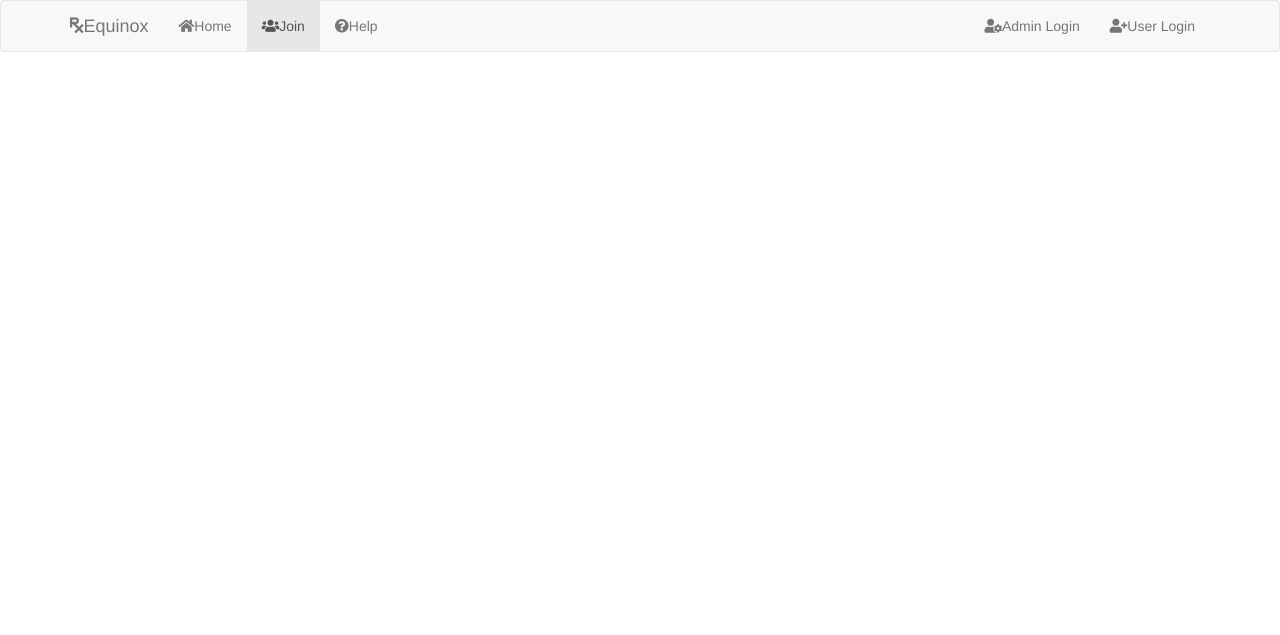
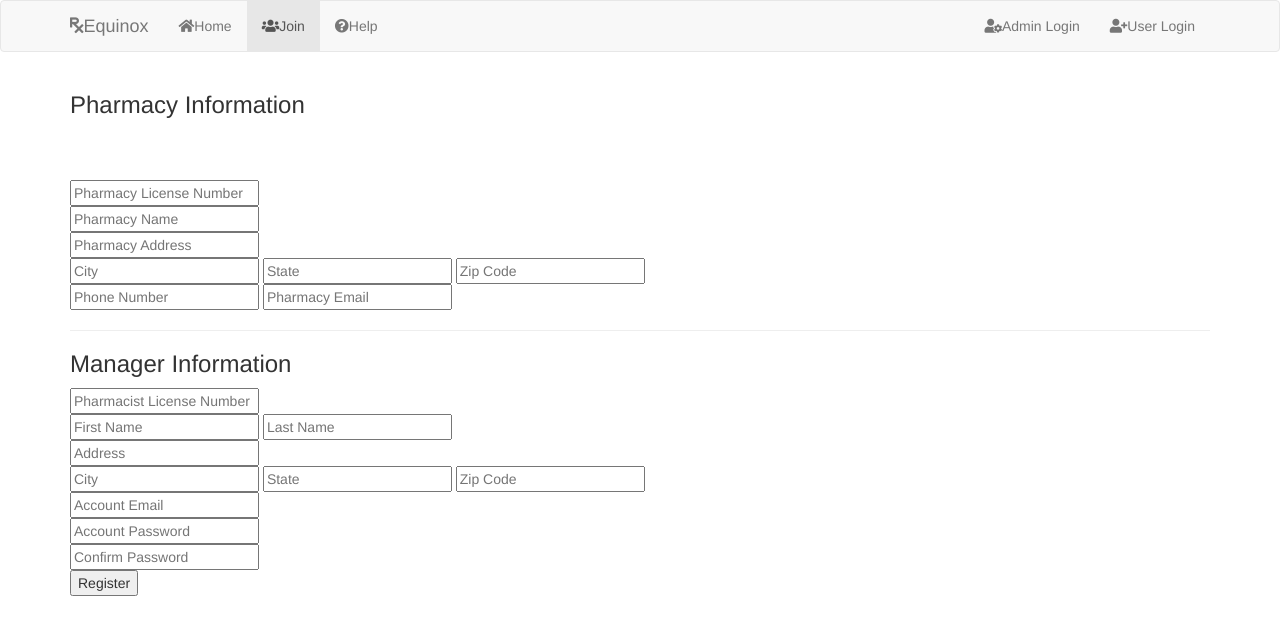
Before and after one commit to CISC-4900-Team/4900-Project-Repo, a PHP site: page /pharm_registration.php in a window 1280 px wide. Shown: the top 635 px of the page. Run offline with PHP 8.4, Linux system fonts and the light colour scheme; some libraries are stand-ins or nearby versions.

Commit message:
Added registration page, and db information

```diff
--- a/admin_login.php
+++ b/admin_login.php
@@ -1,5 +1,5 @@
 <!-- Nav Include -->
-<?php include('includes/header.inc.php'); ?>
+<?php include $_SERVER['DOCUMENT_ROOT'] . '/includes/header.inc.php' ?>
 
 <!-- Admin Login Page Style Sheet -->
 <link rel="stylesheet" href="stylesheets/admin_login_style.css">
--- /dev/null
+++ b/includes/dbinfo.inc.php
@@ -0,0 +1,10 @@
+<?php
+    //MySQL Database Connection Information
+    $dbServername = "localhost";
+    $dbUsername = "root";
+    $dbPassword = "2321456";
+    $dbName = "registrar";
+
+    //Create connection to database
+    $mysqli = mysqli_connect($dbServername, $dbUsername, $dbPassword, $dbName);
+?>
--- a/includes/header.inc.php
+++ b/includes/header.inc.php
@@ -1,4 +1,9 @@
-<?php $activePage = basename($_SERVER['PHP_SELF'], ".php"); ?>
+<?php
+    $activePage = basename($_SERVER['PHP_SELF'], ".php");
+	require('dbinfo.inc.php');
+	//session_start();
+?>
+
 <!DOCTYPE html>
 <html lang="en">
 <head>
--- a/index.php
+++ b/index.php
@@ -1,12 +1,12 @@
 <!-- Nav Include -->
-<?php  include('includes/header.inc.php'); ?>
+<?php  #include('includes/header.inc.php'); ?>
+<?php  include $_SERVER['DOCUMENT_ROOT'] . '/includes/header.inc.php' ?>
 
 <!-- Index Page Style Sheet -->
 <link rel="stylesheet" href="stylesheets/index_style.css">
 
 <!-- Title -->
 <title>Equinox Management Systems</title>
-
 <!-- center page -->
 <div class="container">
     <div class="row">
--- a/pharm_registration.php
+++ b/pharm_registration.php
@@ -1,3 +1,8 @@
+<?php
+	session_start();
+	$_SESSION['message'] = '';
+?>
+
 <!-- Nav Include -->
 <?php  include('includes/header.inc.php'); ?>
 
@@ -9,3 +14,32 @@
 <!-- Required Information - Pharmacy name, address, city, state, zip, phone number -->
 <!-- Right below the pharmacy information will be the manager registration separated by line and header -->
 <!-- Manager Registration info - First Name, Last Name, Phone Number, Email, Password -->
+<div class="container">
+	<form name="pharm_reg_form" action="register.inc.php" method="post">
+		<h3>Pharmacy Information</h3>
+		<div class="alert alert-error"><?= $_SESSION['message'] ?></div>
+		<input type="text" name="pharm_license" placeholder="Pharmacy License Number" required><br>
+		<input type="text" name="pharm_name" placeholder="Pharmacy Name" required><br>
+		<input type="text" name="pharm_addr" placeholder="Pharmacy Address" required><br>
+		<input type="text" name="pharm_city" placeholder="City" required>
+		<input type="text" name="pharm_state" placeholder="State" required>
+		<input type="text" name="pharm_zip" placeholder="Zip Code" required><br>
+		<input type="text" name="pharm_phone" placeholder="Phone Number" required>
+		<input type="email" name="pharm_email" placeholder="Pharmacy Email" required>
+		<hr>
+	</form>
+	<form name="manager_reg_form" method="post">
+		<h3>Manager Information</h3>
+		<input type="text" name="mgr_license" placeholder="Pharmacist License Number" required><br>
+		<input type="text" name="mgr_first" placeholder="First Name" required>
+		<input type="text" name="mgr_last" placeholder="Last Name" required><br>
+		<input type="text" name="mgr_address" placeholder="Address" required><br>
+		<input type="text" name="mgr_city" placeholder="City" required>
+		<input type="text" name="mgr_state" placeholder="State" required>
+		<input type="text" name="mgr_zip" placeholder="Zip Code" required><br>
+		<input type="email" name="mgr_email" placeholder="Account Email" required><br>
+		<input type="password" name="mgr_pass" placeholder="Account Password" required><br>
+		<input type="password" name="mgr_pass_confirm" placeholder="Confirm Password" required><br>
+		<input type="submit" value="Register">
+	</form>
+</div>
```
Also changed, not shown: includes/register.inc.php (added, +55 -0 lines), manager_registration.php (deleted, +0 -7 lines), 1 other file.
